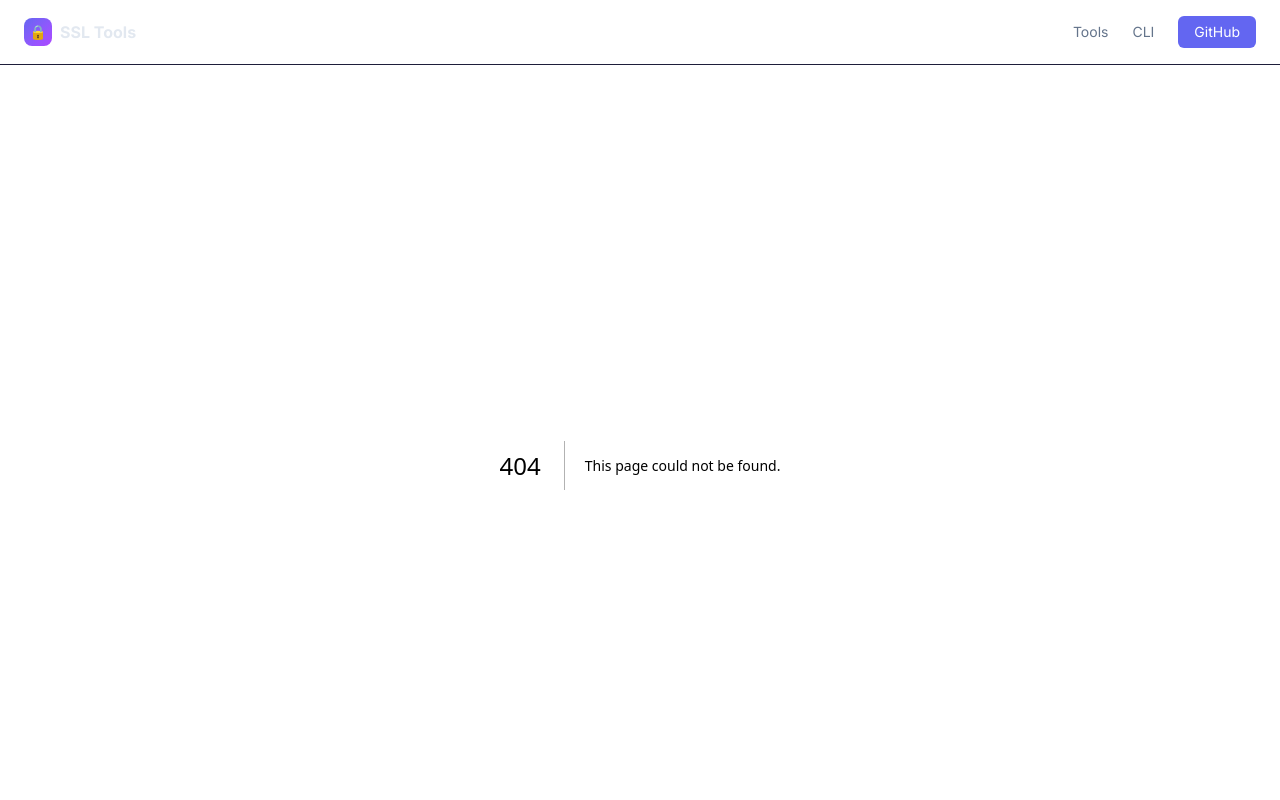
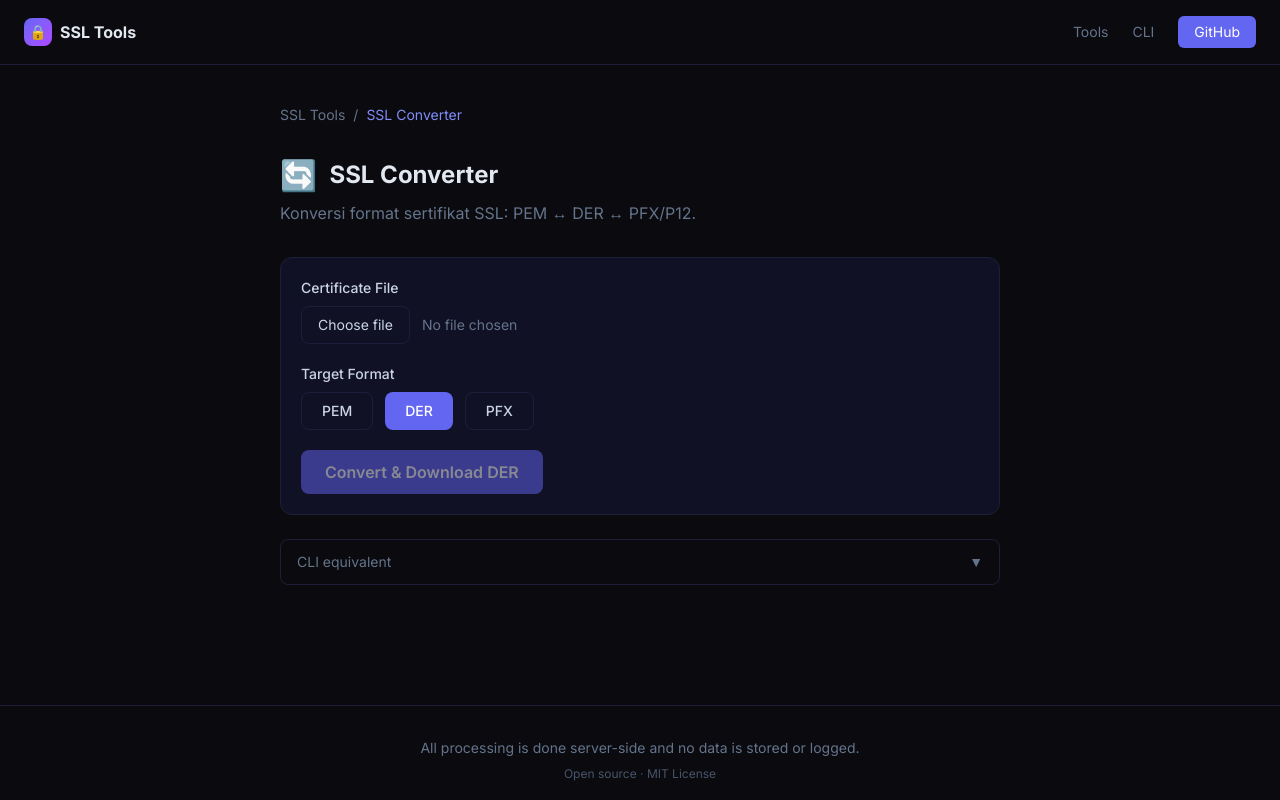
Before and after one commit to nugiabdiansyah/ssl-certificate-tools, a Next.js app in the folder apps/web/: page /ssl-converter in a window 1280 px wide. Before the commit this address had no page. Shown: the top 800 px of the page. Built offline with nearby package versions, Linux system fonts and the light colour scheme.

Commit message:
feat(web): add SSL Converter lib, API route, and page

```diff
--- /dev/null
+++ b/apps/web/src/app/api/ssl-converter/route.ts
@@ -0,0 +1,32 @@
+import { NextRequest, NextResponse } from 'next/server'
+import { convertCert, CertFormat } from '@/lib/ssl-converter'
+
+export const runtime = 'nodejs'
+
+export async function POST(req: NextRequest) {
+  const formData = await req.formData()
+  const certFile = formData.get('cert') as File | null
+  const keyFile = formData.get('key') as File | null
+  const targetFormat = formData.get('format') as CertFormat
+  const passphrase = formData.get('passphrase') as string | null
+
+  if (!certFile) return NextResponse.json({ error: 'Certificate file is required' }, { status: 400 })
+  if (!['pem', 'der', 'pfx'].includes(targetFormat))
+    return NextResponse.json({ error: 'Invalid target format. Choose pem, der, or pfx.' }, { status: 400 })
+
+  const certText = await certFile.text()
+  const keyText = keyFile ? await keyFile.text() : undefined
+
+  try {
+    const result = convertCert(certText, targetFormat, keyText, passphrase ?? undefined)
+    return new NextResponse(result.data, {
+      headers: {
+        'Content-Type': result.mimeType,
+        'Content-Disposition': `attachment; filename="${result.filename}"`,
+      },
+    })
+  } catch (err: unknown) {
+    const message = err instanceof Error ? err.message : 'Conversion failed'
+    return NextResponse.json({ error: message }, { status: 400 })
+  }
+}
--- /dev/null
+++ b/apps/web/src/app/ssl-converter/page.tsx
@@ -0,0 +1,87 @@
+'use client'
+import { useState, useRef } from 'react'
+import ToolPageLayout from '@/components/ToolPageLayout'
+import CliHint from '@/components/CliHint'
+
+type Format = 'pem' | 'der' | 'pfx'
+
+export default function SslConverterPage() {
+  const [certFile, setCertFile] = useState<File | null>(null)
+  const [keyFile, setKeyFile] = useState<File | null>(null)
+  const [format, setFormat] = useState<Format>('der')
+  const [passphrase, setPassphrase] = useState('')
+  const [error, setError] = useState('')
+  const [loading, setLoading] = useState(false)
+  const certRef = useRef<HTMLInputElement>(null)
+  const keyRef = useRef<HTMLInputElement>(null)
+
+  const handleConvert = async () => {
+    if (!certFile) return
+    setLoading(true); setError('')
+    const fd = new FormData()
+    fd.append('cert', certFile)
+    if (keyFile) fd.append('key', keyFile)
+    fd.append('format', format)
+    if (passphrase) fd.append('passphrase', passphrase)
+    const res = await fetch('/api/ssl-converter', { method: 'POST', body: fd })
+    if (!res.ok) { const d = await res.json(); setError(d.error); setLoading(false); return }
+    const blob = await res.blob()
+    const cd = res.headers.get('Content-Disposition') ?? ''
+    const filename = cd.match(/filename="(.+?)"/)?.[1] ?? 'certificate'
+    const a = document.createElement('a'); a.href = URL.createObjectURL(blob); a.download = filename; a.click()
+    setLoading(false)
+  }
+
+  return (
+    <ToolPageLayout icon="🔄" title="SSL Converter" description="Konversi format sertifikat SSL: PEM ↔ DER ↔ PFX/P12.">
+      <div className="bg-surface border border-border rounded-xl p-5 space-y-5">
+        <div>
+          <label className="text-slate-300 text-sm font-medium block mb-2">Certificate File</label>
+          <div className="flex items-center gap-3">
+            <button onClick={() => certRef.current?.click()} className="border border-border px-4 py-2 rounded-lg text-sm text-slate-300 hover:border-primary transition-colors">Choose file</button>
+            <span className="text-subtle text-sm">{certFile?.name ?? 'No file chosen'}</span>
+            <input ref={certRef} type="file" accept=".pem,.crt,.der,.cer" className="hidden" onChange={(e) => setCertFile(e.target.files?.[0] ?? null)} />
+          </div>
+        </div>
+
+        <div>
+          <label className="text-slate-300 text-sm font-medium block mb-2">Target Format</label>
+          <div className="flex gap-3">
+            {(['pem', 'der', 'pfx'] as Format[]).map(f => (
+              <button key={f} onClick={() => setFormat(f)}
+                className={`px-5 py-2 rounded-lg text-sm font-medium transition-colors ${format === f ? 'bg-primary text-white' : 'border border-border text-slate-300 hover:border-primary'}`}>
+                {f.toUpperCase()}
+              </button>
+            ))}
+          </div>
+        </div>
+
+        {format === 'pfx' && (
+          <>
+            <div>
+              <label className="text-slate-300 text-sm font-medium block mb-2">Private Key (required for PFX)</label>
+              <div className="flex items-center gap-3">
+                <button onClick={() => keyRef.current?.click()} className="border border-border px-4 py-2 rounded-lg text-sm text-slate-300 hover:border-primary transition-colors">Choose file</button>
+                <span className="text-subtle text-sm">{keyFile?.name ?? 'No file chosen'}</span>
+                <input ref={keyRef} type="file" accept=".key,.pem" className="hidden" onChange={(e) => setKeyFile(e.target.files?.[0] ?? null)} />
+              </div>
+            </div>
+            <div>
+              <label className="text-slate-300 text-sm font-medium block mb-2">Passphrase (optional)</label>
+              <input value={passphrase} onChange={(e) => setPassphrase(e.target.value)} type="password" placeholder="Leave empty for no passphrase"
+                className="w-full bg-bg border border-border rounded-lg px-4 py-2.5 text-slate-200 text-sm focus:outline-none focus:border-primary" />
+            </div>
+          </>
+        )}
+
+        <button onClick={handleConvert} disabled={loading || !certFile}
+          className="bg-primary text-white px-6 py-2.5 rounded-lg font-semibold hover:bg-indigo-500 disabled:opacity-50 transition-colors">
+          {loading ? 'Converting...' : `Convert & Download ${format.toUpperCase()}`}
+        </button>
+      </div>
+
+      {error && <div className="bg-surface border border-red-800 rounded-xl p-5 mt-4 text-red-400">{error}</div>}
+      <CliHint command={`ssl-tools convert certificate.pem --to ${format}${format === 'pfx' ? ' --key private.key' : ''}`} />
+    </ToolPageLayout>
+  )
+}
--- /dev/null
+++ b/apps/web/src/lib/ssl-converter.ts
@@ -0,0 +1,54 @@
+import forge from 'node-forge'
+
+export type CertFormat = 'pem' | 'der' | 'pfx'
+
+export interface ConvertResult {
+  data: Buffer
+  filename: string
+  mimeType: string
+}
+
+export function detectFormat(input: string): CertFormat {
+  const trimmed = input.trim()
+  if (trimmed.startsWith('-----BEGIN')) return 'pem'
+  return 'der'
+}
+
+export function convertCert(
+  certInput: string,
+  targetFormat: CertFormat,
+  privateKeyPem?: string,
+  passphrase?: string,
+): ConvertResult {
+  const sourceFormat = detectFormat(certInput)
+  let cert: forge.pki.Certificate
+
+  if (sourceFormat === 'pem') {
+    cert = forge.pki.certificateFromPem(certInput)
+  } else {
+    const der = Buffer.from(certInput, 'base64')
+    const asn1 = forge.asn1.fromDer(forge.util.createBuffer(der))
+    cert = forge.pki.certificateFromAsn1(asn1)
+  }
+
+  if (targetFormat === 'pem') {
+    const pem = forge.pki.certificateToPem(cert)
+    return { data: Buffer.from(pem, 'utf8'), filename: 'certificate.pem', mimeType: 'application/x-pem-file' }
+  }
+
+  if (targetFormat === 'der') {
+    const asn1 = forge.pki.certificateToAsn1(cert)
+    const der = forge.asn1.toDer(asn1).getBytes()
+    return { data: Buffer.from(der, 'binary'), filename: 'certificate.der', mimeType: 'application/x-x509-ca-cert' }
+  }
+
+  if (targetFormat === 'pfx') {
+    if (!privateKeyPem) throw new Error('Private key is required for PFX conversion')
+    const privateKey = forge.pki.privateKeyFromPem(privateKeyPem)
+    const p12Asn1 = forge.pkcs12.toPkcs12Asn1(privateKey, [cert], passphrase ?? '', { algorithm: '3des' })
+    const p12Der = forge.asn1.toDer(p12Asn1).getBytes()
+    return { data: Buffer.from(p12Der, 'binary'), filename: 'certificate.pfx', mimeType: 'application/x-pkcs12' }
+  }
+
+  throw new Error(`Unsupported format: ${targetFormat}`)
+}
```
Also changed, not shown: 1 other file (tests, documents, lock files or other folders).
